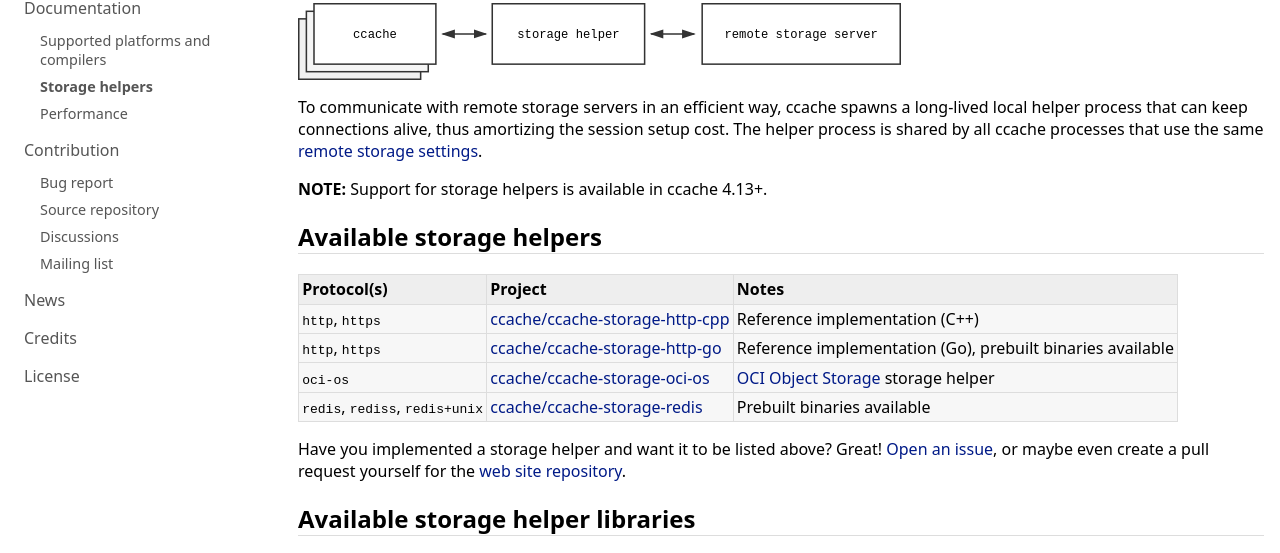
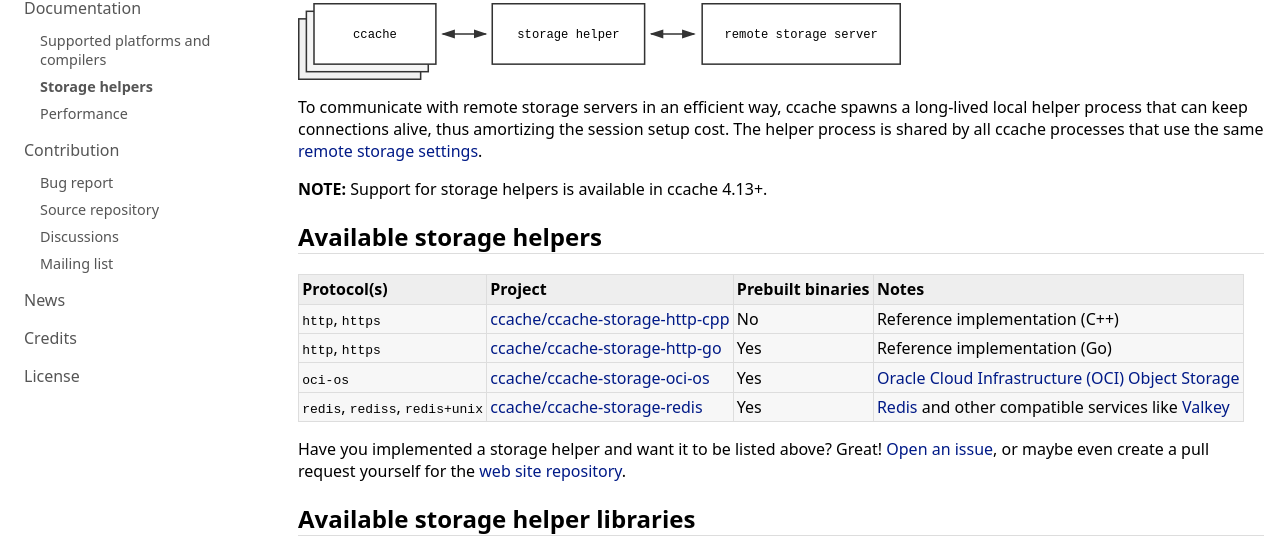
Before and after one commit to ccache/ccache.github.io, a plain HTML site: page storage-helpers.html in a window 1280 px wide. Shown: the part 247-800 px from the top of the page. Drawn offline with Linux system fonts and the light colour scheme.

Commit message:
Add storage helper column for prebuilt binaries availability

```diff
--- a/storage-helpers.html
+++ b/storage-helpers.html
@@ -90,27 +90,32 @@ storage settings</a>.
 <tr>
 <th>Protocol(s)</th>
 <th>Project</th>
+<th>Prebuilt binaries</th>
 <th>Notes</th>
 </tr>
 <tr>
 <td><code>http</code>, <code>https</code></td>
 <td><a href="https://github.com/ccache/ccache-storage-http-cpp">ccache/ccache-storage-http-cpp</a></td>
+<td>No</td>
 <td>Reference implementation (C++)</td>
 </tr>
 <tr>
 <td><code>http</code>, <code>https</code></td>
 <td><a href="https://github.com/ccache/ccache-storage-http-go">ccache/ccache-storage-http-go</a></td>
-<td>Reference implementation (Go), prebuilt binaries available</td>
+<td>Yes</td>
+<td>Reference implementation (Go)</td>
 </tr>
 <tr>
 <td><code>oci-os</code></td>
 <td><a href="https://github.com/ccache/ccache-storage-oci-os">ccache/ccache-storage-oci-os</a></td>
-<td><a href="https://www.oracle.com/cloud/storage/object-storage/">OCI Object Storage</a> storage helper</td>
+<td>Yes</td>
+<td><a href="https://www.oracle.com/cloud/storage/object-storage/">Oracle Cloud Infrastructure (OCI) Object Storage</a></td>
 </tr>
 <tr>
 <td><code>redis</code>, <code>rediss</code>, <code>redis+unix</code></td>
 <td><a href="https://github.com/ccache/ccache-storage-redis">ccache/ccache-storage-redis</a></td>
-<td>Prebuilt binaries available</td>
+<td>Yes</td>
+<td><a href="https://redis.io">Redis</a> and other compatible services like <a href="https://valkey.io">Valkey</a></td>
 </tr>
 </table>
 <p>
```
Also changed, not shown: 1 other file.
